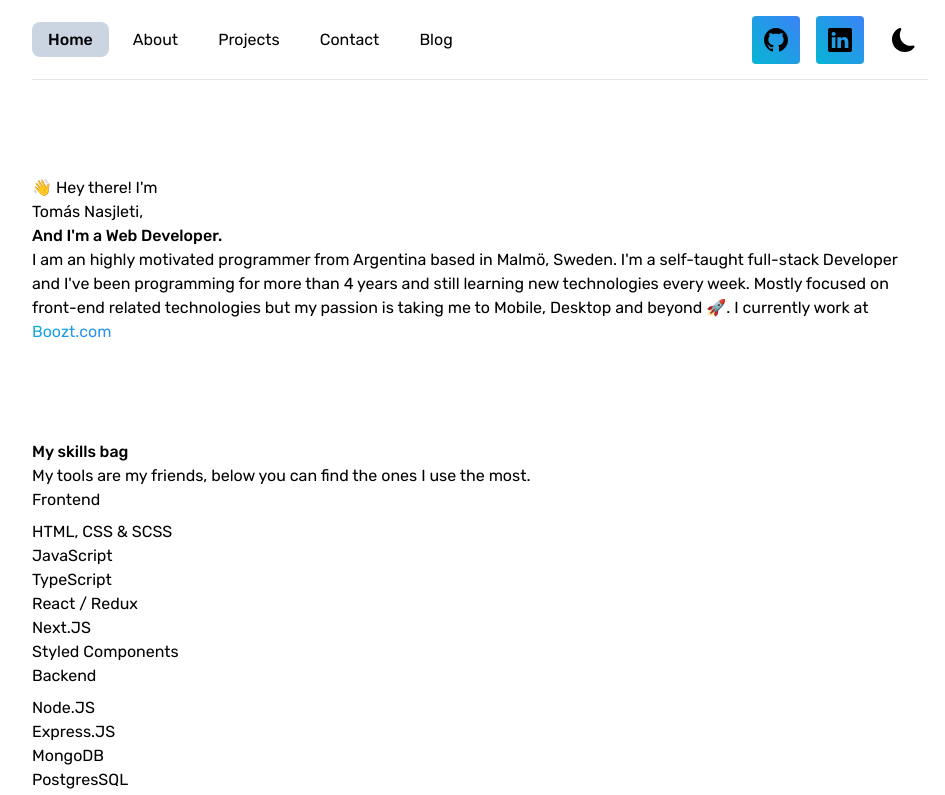
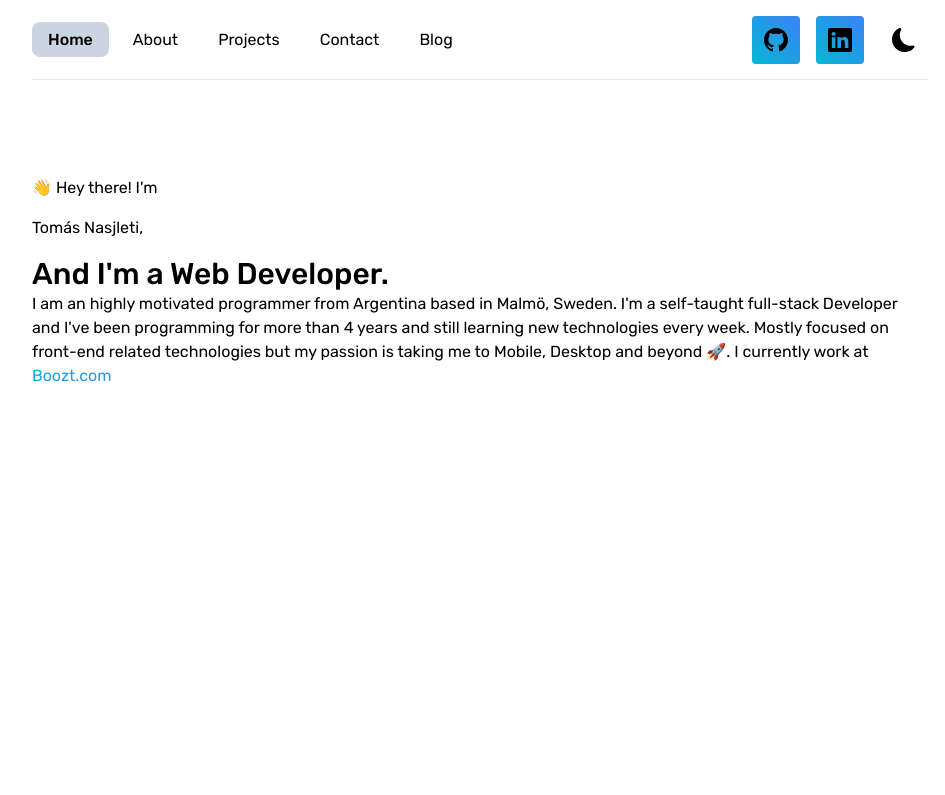
Before and after one commit to TomAndril/mywebsite-v2, a Next.js app: page / in a window 1280 px wide. Shown: the top 795 px of the page, without its empty margins (160-1105 px from the left). Built offline with nearby package versions, Linux system fonts and the light colour scheme.

Commit message:
404 page and new height for hero elements

```diff
--- /dev/null
+++ b/pages/404.tsx
@@ -0,0 +1,16 @@
+import { NextPage } from "next"
+import BaseLayout from "../components/BaseLayout"
+import Text from "../components/Text"
+
+const NotFound: NextPage = () => {
+  return (
+    <BaseLayout>
+      <div className="flex flex-col items-center justify-center h-heroHeight">
+        <Text variant="h1" className="text-9xl">404</Text>
+        <Text variant="span" className="mt-4 text-3xl">Page not found ⛔</Text>
+      </div>
+    </BaseLayout>
+  )
+}
+
+export default NotFound
--- a/sections/Hero.tsx
+++ b/sections/Hero.tsx
@@ -3,7 +3,7 @@ import Text from "../components/Text"
 
 const Hero: React.FC = () => {
   return (
-    <div className="mt-24 md:mt-36">
+    <div className="mt-24 md:mt-36 h-heroHeight">
       <Text
         variant="span"
         className="text-xl sm:text-2xl md:text-3xl lg:text-4xl"
--- a/tailwind.config.js
+++ b/tailwind.config.js
@@ -7,7 +7,11 @@ module.exports = {
   purge: ["./pages/**/*.{js,ts,jsx,tsx}", "./components/**/*.{js,ts,jsx,tsx}", "./sections/**/*.{js,ts,jsx,tsx}"],
   theme: {
     typography: (theme) => ({}),
-    extend: {},
+    extend: {
+      height: {
+        'heroHeight': 'calc(100vh - 12rem - 5rem)'
+      }
+    },
   },
   variants: {},
   plugins: [require("@tailwindcss/typography")],
```
